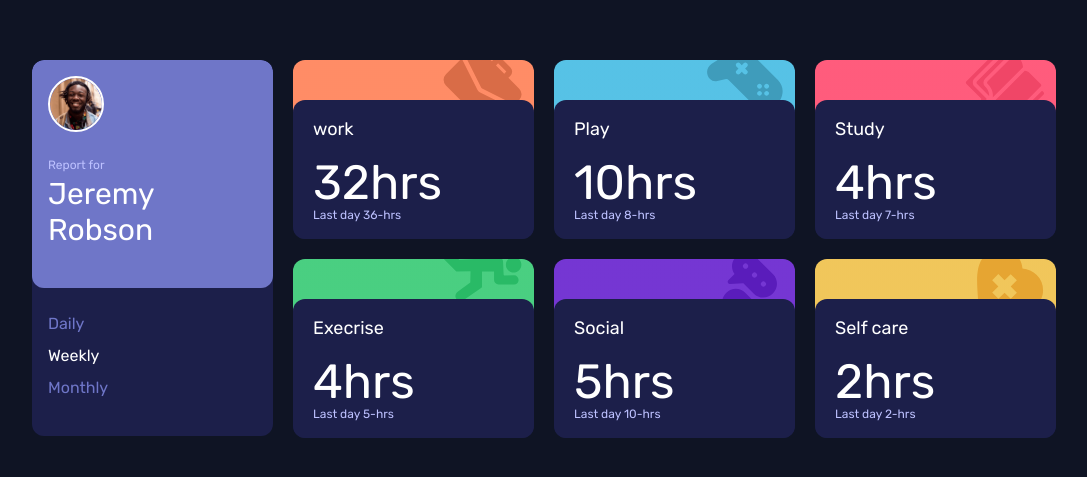
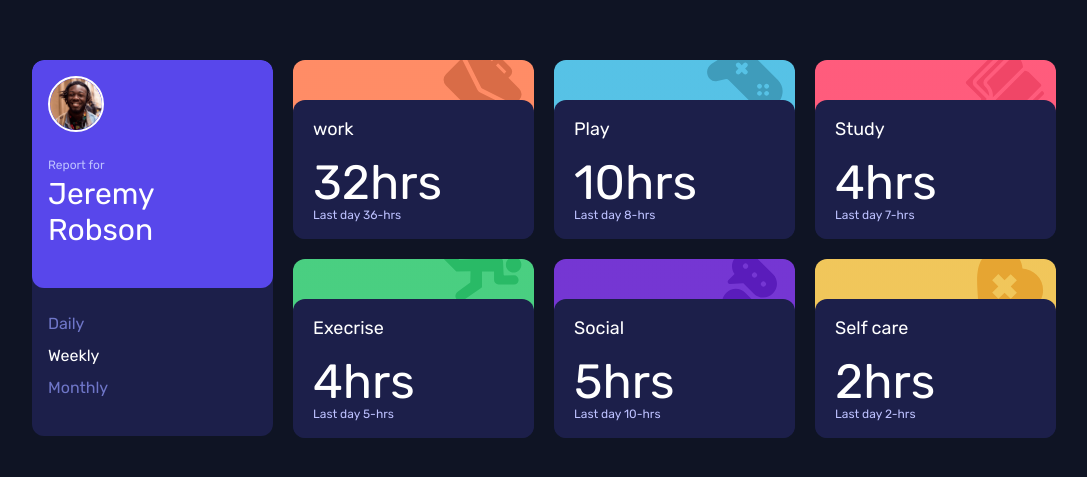
Before and after one commit to Dipesh-sapkota1/time-tracking-dashboard-main, a website built with Vite: page src/index.html in a window 1280 px wide. Shown: the part 141-618 px from the top of the page, without its empty margins (96-1183 px from the left). Built offline with nearby package versions, Linux system fonts and the light colour scheme; files whose address does not match are found by name.

Commit message:
changed-profile-bg-color

```diff
--- a/src/index.html
+++ b/src/index.html
@@ -14,7 +14,7 @@
   <div class="container  mx-auto grid gap-5 sm:grid-cols-2 md:grid-cols-3 lg:grid-cols-4 lg:max-w-5xl ">
     <!-- Profile card starts here -->
     <div class="profile self-start rounded-xl overflow-hidden bg-accent_blue-800 lg:row-span-3">
-      <div class="bg-accent_blue-200 flex sm:items-center  lg:flex lg:flex-col lg:items-start lg:justify-start lg:px-4 lg:pb-10 gap-3 py-4 px-2 rounded-xl">
+      <div class="bg-accent_blue-400 flex sm:items-center  lg:flex lg:flex-col lg:items-start lg:justify-start lg:px-4 lg:pb-10 gap-3 py-4 px-2 rounded-xl">
         <img class="w-16 sm:w-14 md:mb-2 border-2 rounded-full border-white" src="./assets/image-jeremy.png" alt="image-jeremy">
        <div>
         <span class="text-accent_blue-100 text-xs">Report for</span>
```
Also changed, not shown: dist/assets/main-BhojwvSY.css (added), dist/assets/main-Bwku3yIm.css (deleted), dist/assets/main-Du9jppyI.js (renamed from dist/assets/main-BC4olVI-.js), dist/index.html.
